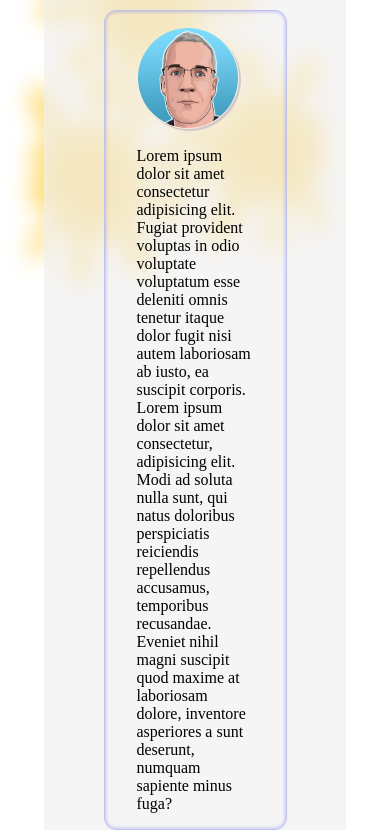
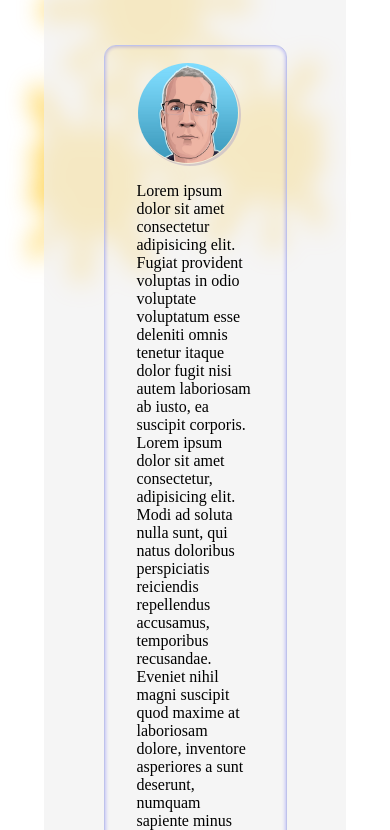
Before and after one commit to amansingh1912/portfolio-sample, a plain HTML site: page index.html in a window 390 px wide. Shown: the part 451-1281 px from the top of the page. Drawn offline with Linux system fonts and the light colour scheme.

Commit message:
Update resp.css

```diff
--- a/css/resp.css
+++ b/css/resp.css
@@ -28,7 +28,7 @@
     display: flex;
     flex-direction: column;
     align-items: center;
-    margin: 16px auto;
+    margin: 51px auto;
   }
 
   .third-inner {
```
